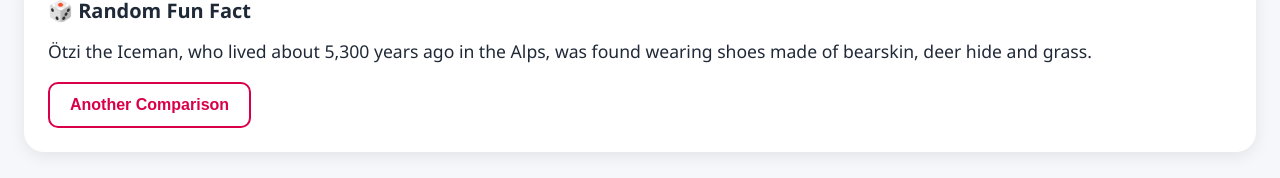
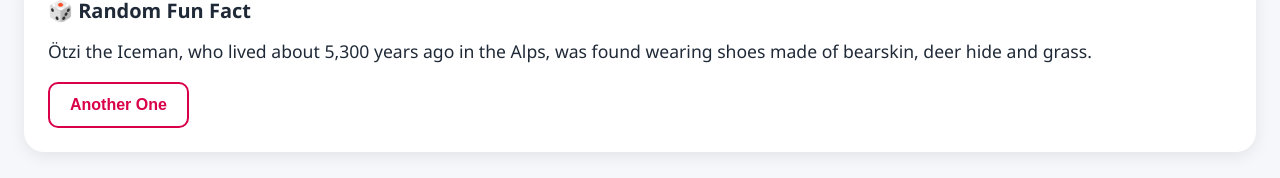
Before and after one commit to jimmyNicholas/step_up, a React (Vite) app: page / in a window 1280 px wide. Shown: the part 1412-1590 px from the top of the page. Built offline with nearby package versions, Linux system fonts and the light colour scheme.

Commit message:
Update button text in App component for clarity

```diff
--- a/src/App.tsx
+++ b/src/App.tsx
@@ -291,7 +291,7 @@ function App() {
         <h2>🎲 Random Fun Fact</h2>
         <p>{funFact}</p>
         <button type="button" onClick={handleAnotherFact}>
-          Another Comparison
+          Another One
         </button>
       </section>
     </div>
```
